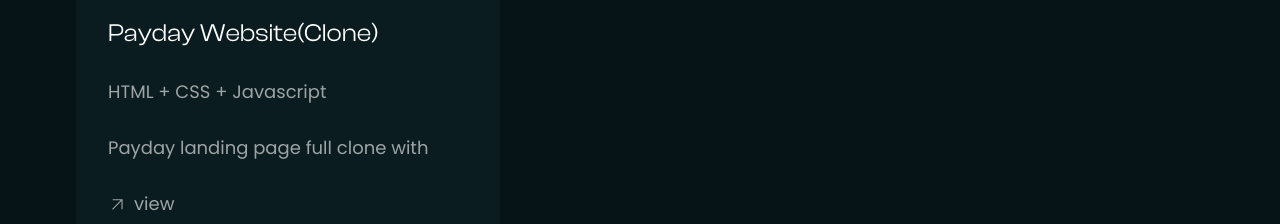
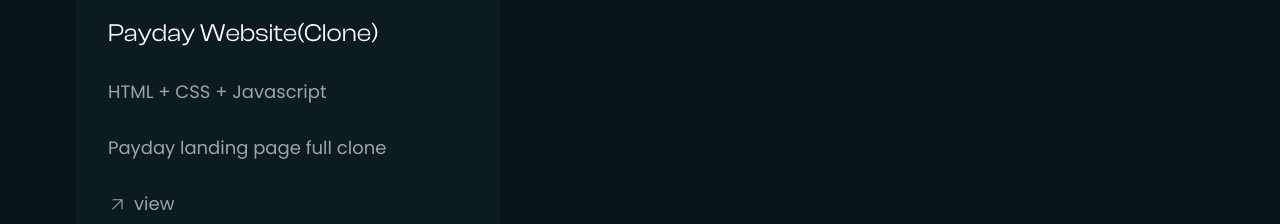
Before and after one commit to Victorola-coder/VickyJay, a React (Vite) app: page / in a window 1280 px wide. Shown: the part 6560-6784 px from the top of the page. Built offline with nearby package versions, Linux system fonts and the light colour scheme.

Commit message:
--remove with

```diff
--- a/src/components/projects.jsx
+++ b/src/components/projects.jsx
@@ -127,7 +127,7 @@ const Projects = () => {
             <h5
               className={`text-[#FFFFFF99] font-medium max-w-[294px] text-[15px] leading-[22.5px] md:max-w-[340px] md:text-[18px] md:leading-[27px]`}
             >
-              Payday landing page full clone with
+              Payday landing page full clone
             </h5>
             <a
               href="https://payday-clone-three.vercel.app/"
```
